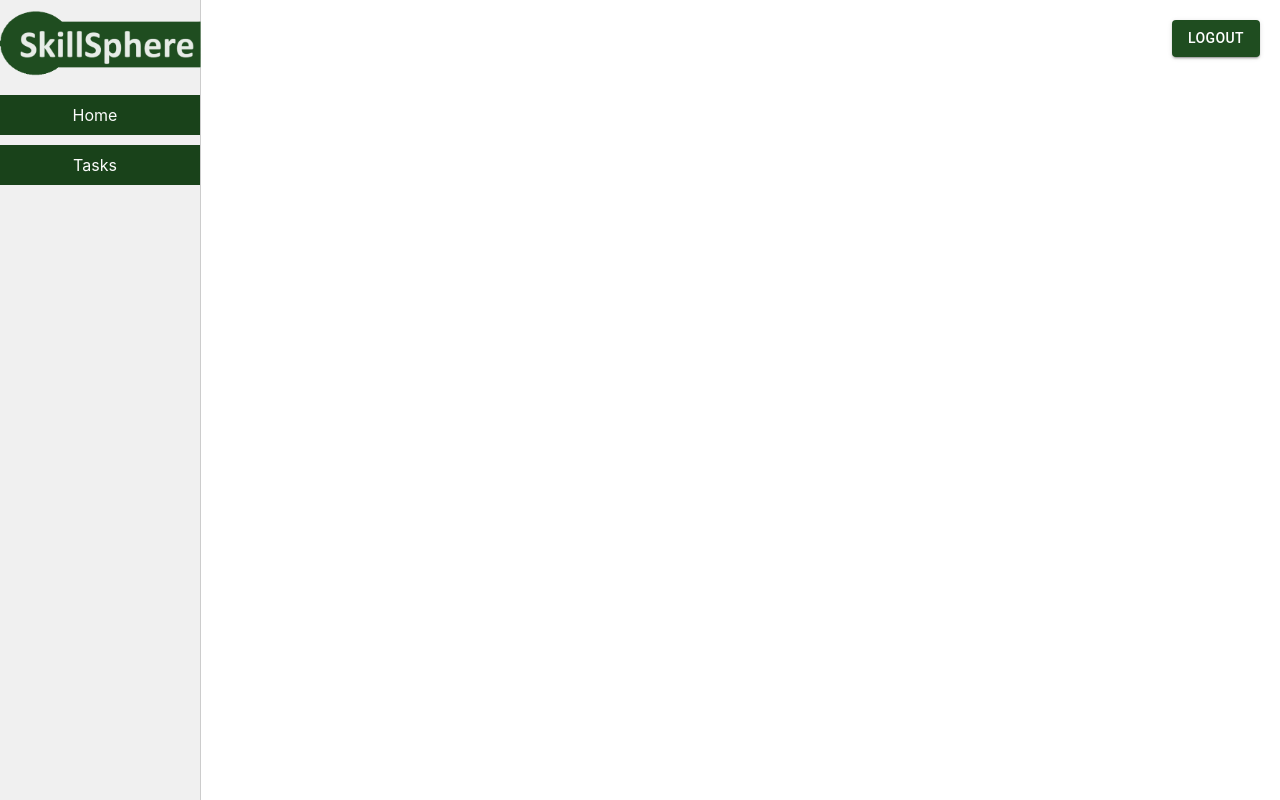
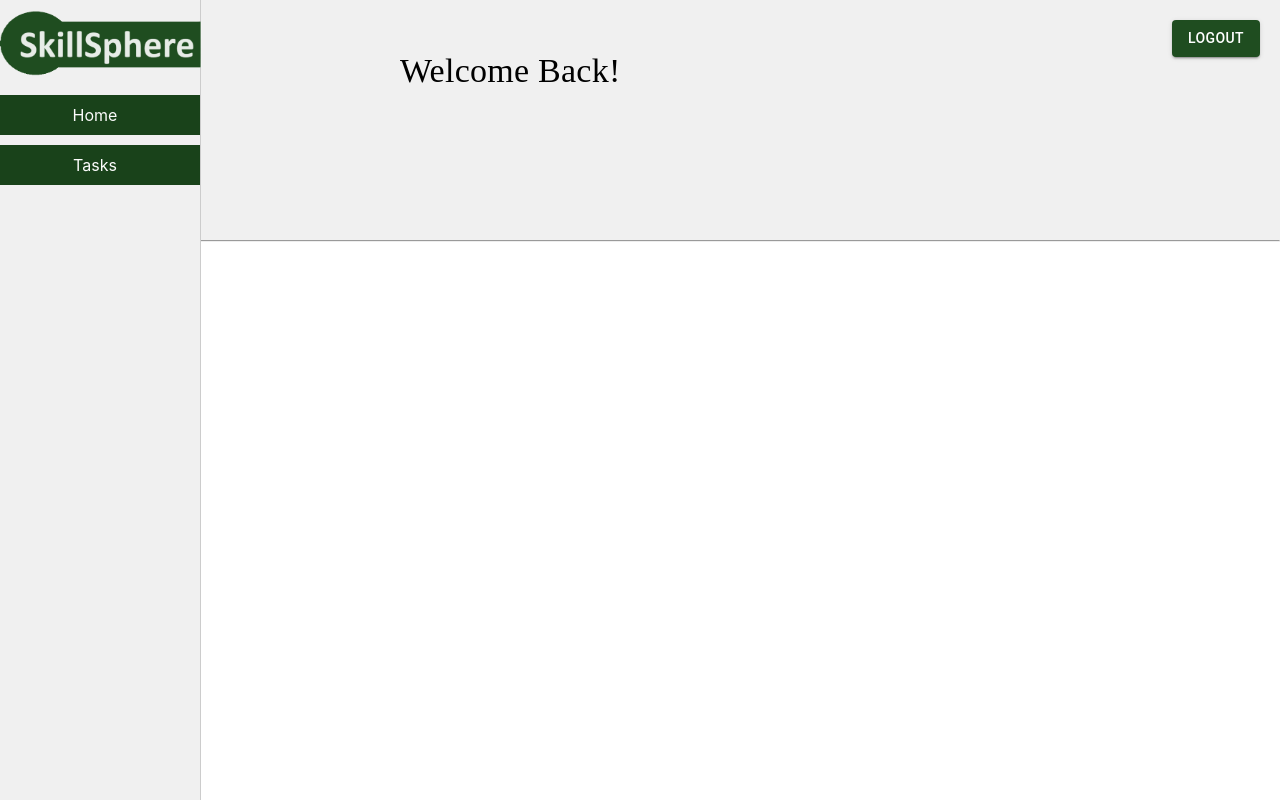
Before and after one commit to ayababa12/SkillSphere, a React (Create React App) app in the folder frontend/: page / in a window 1280 px wide. Built offline with nearby package versions, Linux system fonts and the light colour scheme; sample sign-in values are in the browser's storage.

Commit message:
added welcome to homepage

```diff
--- a/frontend/src/App.css
+++ b/frontend/src/App.css
@@ -70,3 +70,17 @@
   color: white;
   border-color: white;
 } */
+.welcomeBanner{
+  min-height: 30vh;
+  display: flex;
+  margin: 0;
+  background-color: #f0f0f0;
+}
+hr {
+  margin: 0; /* Remove default margin of hr */
+}
+.welcomeText{
+  margin-left: 400px !important;
+  margin-top: 50px !important;
+  font-family: 'Lucida Handwriting', cursive !important;
+}
--- a/frontend/src/pages/home.js
+++ b/frontend/src/pages/home.js
@@ -1,6 +1,6 @@
 import React from 'react';
 import { getUserToken, saveUserToken, clearUserToken } from "../localStorage";
-import Button from '@mui/material/Button';
+import {Button, Typography }from '@mui/material';
 import { useNavigate  } from 'react-router-dom';
 import Navigation from '../components/navigation';
 import { BrowserRouter as Router, Routes, Route, Navigate } from 'react-router-dom';
@@ -10,9 +10,11 @@ const HomePage = ({ isManager }) => {
 
   return (
     <div>
-
-
-      <div style={{ marginTop:'15px',marginLeft: '1430px' }}>
+      <div className="welcomeBanner">
+          <Typography className="welcomeText" variant='h4'>Welcome Back!</Typography>
+      </div>
+      <hr></hr>
+      <div >
                   <Button  className='mui-button'
                     variant="contained"
                     onClick={() => {clearUserToken(); navigate("/authentication");}} //go back to login page
```
